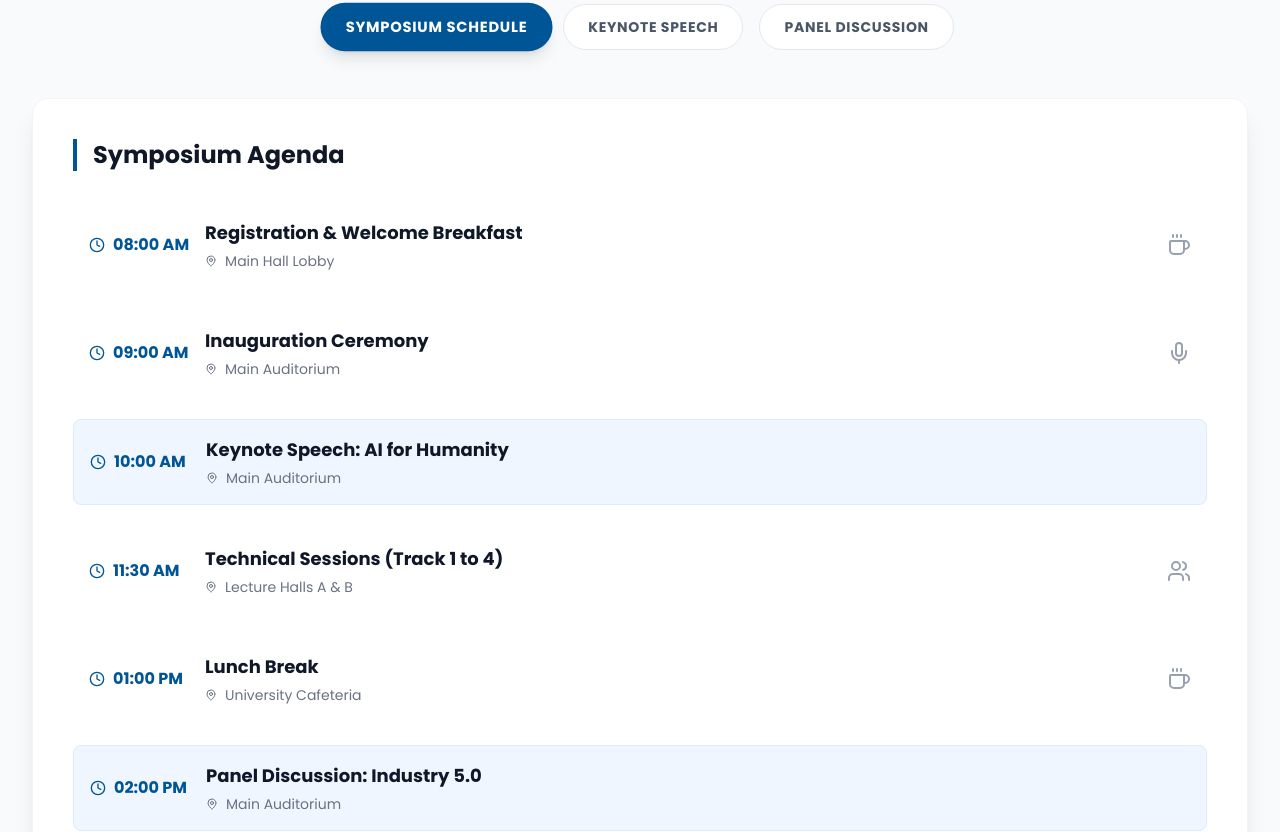
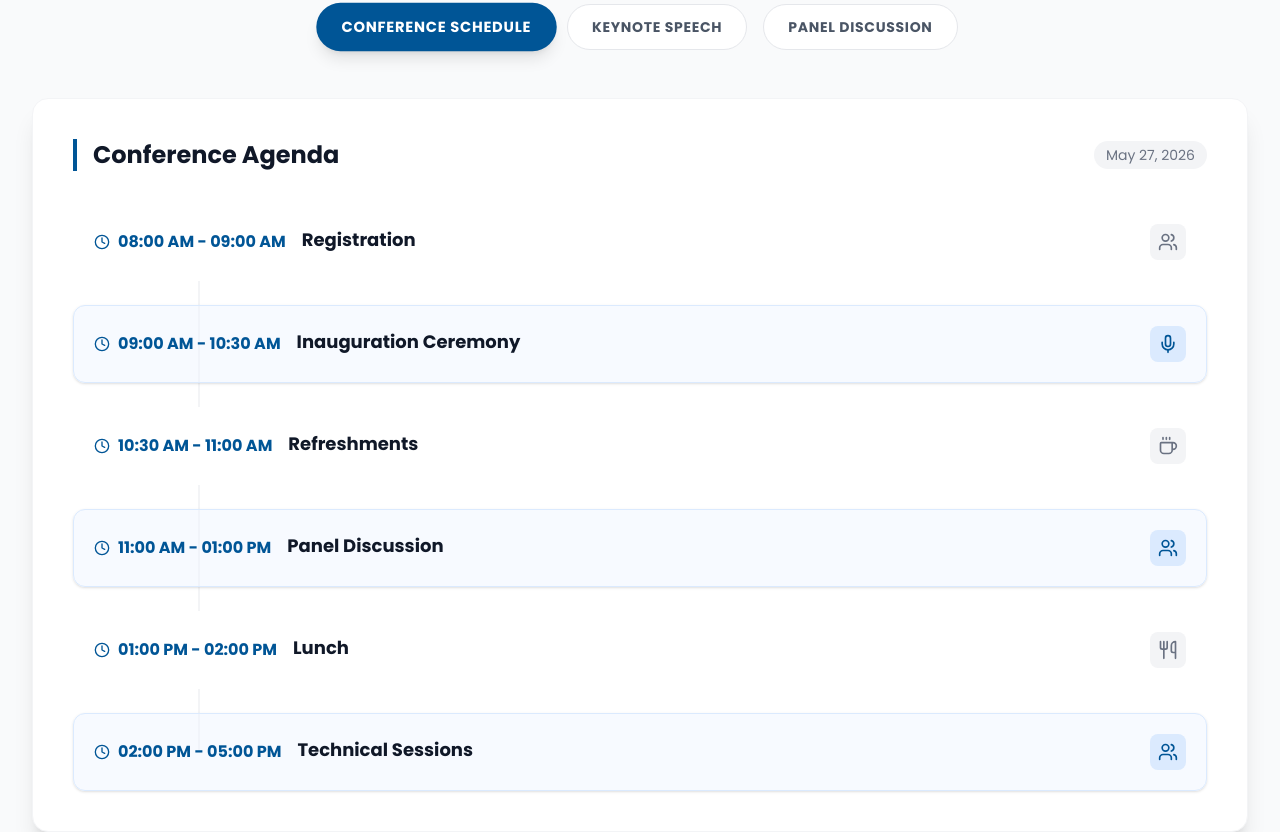
Before and after one commit to geeganage-yeran/Impetus_2026, a React (Vite) app: page /program in a window 1280 px wide. Shown: the part 388-1220 px from the top of the page. Built offline with nearby package versions, Linux system fonts and the light colour scheme.

Commit message:
Update references from "Symposium" to "Conference" across multiple components for consistency; enhance ProgramDetails layout and styling for improved user experience

```diff
--- a/src/components/AboutSection.jsx
+++ b/src/components/AboutSection.jsx
@@ -46,10 +46,10 @@ export default function AboutSection() {
             {/* Updated Text Block */}
             <div className="text-gray-600 text-lg mb-8 leading-relaxed text-justify space-y-4">
               <p>
-                <strong className="text-[#005596]">IMPETUS:</strong> International Symposium on Computing, Engineering, and Technology 2026 is a pioneering academic endeavor by the <span className="font-semibold text-gray-900">Faculty of Applied Sciences, Uva Wellassa University of Sri Lanka</span>, in collaboration with the <span className="font-semibold text-gray-900">IEEE Uva Wellassa University Student Branch</span>.
+                <strong className="text-[#005596]">IMPETUS:</strong> International Conference on Computing, Engineering, and Technology 2026 is a pioneering academic endeavor by the <span className="font-semibold text-gray-900">Faculty of Applied Sciences, Uva Wellassa University of Sri Lanka</span>, in collaboration with the <span className="font-semibold text-gray-900">IEEE Uva Wellassa University Student Branch</span>.
               </p>
               <p>
-                Centered around the theme <em className="text-[#005596] font-medium">"Humanity First: Steering Innovation for Ethical Impact"</em>, the symposium emphasizes ethical, human-centered, and multidisciplinary innovation at Uva Wellassa University and beyond. Adhering to international academic standards and IEEE guidelines, the symposium aims to drive impactful innovation.
+                Centered around the theme <em className="text-[#005596] font-medium">"Humanity First: Steering Innovation for Ethical Impact"</em>, the Conference emphasizes ethical, human-centered, and multidisciplinary innovation at Uva Wellassa University and beyond. Adhering to international academic standards and IEEE guidelines, the Conference aims to drive impactful innovation.
               </p>
             </div>
 
--- a/src/components/Footer.jsx
+++ b/src/components/Footer.jsx
@@ -28,7 +28,7 @@ export default function Footer() {
               </div>
             </Link>
             <p className="text-blue-200/80 text-sm leading-relaxed max-w-sm">
-              International Symposium on Computing, Engineering, and Technology.
+              International Conference on Computing, Engineering, and Technology.
               Fostering innovation and ethical impact through multidisciplinary collaboration.
             </p>
           </div>
--- a/src/components/HeroSection.jsx
+++ b/src/components/HeroSection.jsx
@@ -133,7 +133,7 @@ export default function HeroAndCountdown() {
 
           {/* Subtitle */}
           <p className="text-xl sm:text-2xl md:text-3xl text-white/90 mb-10 font-light max-w-4xl mx-auto leading-relaxed animate-fade-in-up" style={{ animationDelay: '0.1s' }}>
-            International Symposium on Computing,<br className="hidden sm:block" /> Engineering, and Technology
+            International Conference on Computing,<br className="hidden sm:block" /> Engineering, and Technology
           </p>
 
           {/* Description */}
@@ -148,7 +148,7 @@ export default function HeroAndCountdown() {
               <br className="hidden md:block" />
               <span className="text-yellow-300 font-medium text-xl inline-block my-2">"Humanity First: Steering Innovation for Ethical Impact"</span>
               <br className="hidden md:block" />
-              The symposium emphasizes ethical, human-centered, and multidisciplinary innovation at Uva Wellassa University and beyond. Adhering to international academic standards and IEEE guidelines, the symposium aims to drive impactful innovation.
+              The Conference emphasizes ethical, human-centered, and multidisciplinary innovation at Uva Wellassa University and beyond. Adhering to international academic standards and IEEE guidelines, the Conference aims to drive impactful innovation.
             </p>
           </div>
 
--- a/src/components/ImportantDates.jsx
+++ b/src/components/ImportantDates.jsx
@@ -8,7 +8,7 @@ const dates = [
   { day: '27', month: 'Apr 2026', label: 'Author Notification', status: 'upcoming' },
   { day: '27', month: 'Apr 2026', label: 'Regular Reg Opens', sub: 'Until May 20', status: 'upcoming' },
   { day: '10', month: 'May 2026', label: 'Camera Ready', status: 'upcoming' },
-  { day: '27', month: 'May 2026', label: 'Symposium Date', highlight: true, status: 'upcoming' },
+  { day: '27', month: 'May 2026', label: 'Conference Date', highlight: true, status: 'upcoming' },
 ];
 
 export default function ImportantDates() {
--- a/src/components/NavBar.jsx
+++ b/src/components/NavBar.jsx
@@ -28,6 +28,7 @@ export default function Navigation() {
         { path: "/registration", label: "Registration" }
       ]
     },
+    { path : "/program", label: "Program Details" },
     { path: "/committee", label: "Committees" },
     { path: "/contact", label: "Contact Us" },
   ];
--- a/src/pages/Committe.jsx
+++ b/src/pages/Committe.jsx
@@ -241,7 +241,7 @@ export default function Committee() {
             Meet the Team
           </h1>
           <p className="text-gray-600 text-lg max-w-2xl mx-auto leading-relaxed">
-            The dedicated academic and student leaders working behind the scenes to steer innovation and ensure the success of this symposium.
+            The dedicated academic and student leaders working behind the scenes to steer innovation and ensure the success of this Conference.
           </p>
         </div>
 
--- a/src/pages/ProgramDetails.jsx
+++ b/src/pages/ProgramDetails.jsx
@@ -1,15 +1,16 @@
 import React, { useState } from 'react';
-import { Calendar, Clock, MapPin, Users, Mic, Coffee } from 'lucide-react';
+import { Calendar, Clock, MapPin, Users, Mic, Coffee, Utensils } from 'lucide-react';
 import speakerImg from '../assets/speaker.jpg'; // Replace with actual keynote speaker image
+
 export default function ProgramDetails() {
-  const [activeTab, setActiveTab] = useState('symposium');
+  const [activeTab, setActiveTab] = useState('Conference');
 
   const panelists = [
     {
       name: "Dr. Aruna Perera",
       role: "Senior Lecturer - Computer Science",
       org: "Uva Wellassa University",
-      image: "https://ui-avatars.com/api/?name=Aruna+Perera&background=0D8ABC&color=fff" // Replace with real image import
+      image: "https://ui-avatars.com/api/?name=Aruna+Perera&background=0D8ABC&color=fff"
     },
     {
       name: "Ms. Sarah Johnson",
@@ -31,7 +32,6 @@ export default function ProgramDetails() {
     }
   ];
 
-
   return (
     <div className="pt-24 min-h-screen bg-gray-50">
       {/* Page Header */}
@@ -48,7 +48,7 @@ export default function ProgramDetails() {
 
         {/* Navigation Tabs */}
         <div className="flex flex-wrap justify-center gap-4 mb-12">
-          {['symposium', 'keynote', 'panel'].map((tab) => (
+          {['Conference', 'keynote', 'panel'].map((tab) => (
             <button
               key={tab}
               onClick={() => setActiveTab(tab)}
@@ -57,7 +57,7 @@ export default function ProgramDetails() {
                 : 'bg-white text-gray-600 hover:bg-gray-100 border border-gray-200'
                 }`}
             >
-              {tab === 'symposium' ? 'Symposium Schedule' : tab === 'keynote' ? 'Keynote Speech' : 'Panel Discussion'}
+              {tab === 'Conference' ? 'Conference Schedule' : tab === 'keynote' ? 'Keynote Speech' : 'Panel Discussion'}
             </button>
           ))}
         </div>
@@ -65,47 +65,55 @@ export default function ProgramDetails() {
         {/* Content Area */}
         <div className="bg-white rounded-2xl shadow-xl p-6 sm:p-10 border border-gray-100 min-h-[400px]">
 
-          {/* Tab 1: Symposium Schedule */}
-          {activeTab === 'symposium' && (
+          {/* Tab 1: Conference Schedule */}
+          {activeTab === 'Conference' && (
             <div className="animate-fade-in">
-              <h2 className="text-2xl font-bold text-gray-900 mb-8 border-l-4 border-[#005596] pl-4">
-                Symposium Agenda
+              <h2 className="text-2xl font-bold text-gray-900 mb-8 border-l-4 border-[#005596] pl-4 flex items-center justify-between">
+                <span>Conference Agenda</span>
+                <span className="text-sm font-normal text-gray-500 bg-gray-100 px-3 py-1 rounded-full">May 27, 2026</span>
               </h2>
-              <div className="space-y-6">
+
+              <div className="space-y-6 relative">
+                {/* Vertical Line Connector */}
+                <div className="absolute left-[125px] top-4 bottom-4 w-0.5 bg-gray-100 hidden sm:block"></div>
+
                 <ScheduleItem
-                  time="08:00 AM"
-                  title="Registration & Welcome Breakfast"
-                  location="Main Hall Lobby"
+                  time="08:00 AM - 09:00 AM"
+                  title="Registration"
+                  //location="Main Hall Lobby"
+                  icon={Users}
+                />
+                <ScheduleItem
+                  time="09:00 AM - 10:30 AM"
+                  title="Inauguration Ceremony"
+                  //location="Main Auditorium"
+                  icon={Mic}
+                  highlight
+                />
+                <ScheduleItem
+                  time="10:30 AM - 11:00 AM"
+                  title="Refreshments"
+                  //location="Cafeteria Area"
                   icon={Coffee}
                 />
                 <ScheduleItem
-                  time="09:00 AM"
-                  title="Inauguration Ceremony"
-                  location="Main Auditorium"
-                  icon={Mic}
-                />
-                <ScheduleItem
-                  time="10:00 AM"
-                  title="Keynote Speech: AI for Humanity"
-                  location="Main Auditorium"
+                  time="11:00 AM - 01:00 PM"
+                  title="Panel Discussion"
+                  //location="Main Auditorium"
+                  icon={Users}
                   highlight
                 />
                 <ScheduleItem
-                  time="11:30 AM"
-                  title="Technical Sessions (Track 1 to 4)"
-                  location="Lecture Halls A & B"
-                  icon={Users}
+                  time="01:00 PM - 02:00 PM"
+                  title="Lunch"
+                  //location="University Cafeteria"
+                  icon={Utensils}
                 />
                 <ScheduleItem
-                  time="01:00 PM"
-                  title="Lunch Break"
-                  location="University Cafeteria"
-                  icon={Coffee}
-                />
-                <ScheduleItem
-                  time="02:00 PM"
-                  title="Panel Discussion: Industry 5.0"
-                  location="Main Auditorium"
+                  time="02:00 PM - 05:00 PM"
+                  title="Technical Sessions"
+                  //location="Lecture Halls A, B, C & D"
+                  icon={Users}
                   highlight
                 />
               </div>
@@ -133,7 +141,7 @@ export default function ProgramDetails() {
                 {/* Speaker Info Column */}
                 <div className="w-full md:w-2/3">
                   <span className="inline-block px-3 py-1 bg-blue-100 text-[#005596] rounded-full text-xs font-bold mb-4">
-                    10:00 AM - 11:00 AM
+                    Keynote Session
                   </span>
 
                   <h2 className="text-3xl font-bold text-gray-900 mb-2">Prof. John Doe</h2>
@@ -155,7 +163,7 @@ export default function ProgramDetails() {
             <div className="animate-fade-in">
               <div className="text-center mb-12">
                 <span className="inline-block py-1 px-3 rounded-full bg-blue-100 text-blue-700 text-xs font-bold uppercase tracking-wider mb-2">
-                  02:00 PM - 04:00 PM
+                  11:00 AM - 01:00 PM
                 </span>
                 <h2 className="text-3xl font-bold text-gray-900 mb-4">
                   Topic: The Future of Sustainable Tech
@@ -220,17 +228,24 @@ export default function ProgramDetails() {
 // Helper Component for Schedule Items
 function ScheduleItem({ time, title, location, icon: Icon, highlight }) {
   return (
-    <div className={`flex flex-col sm:flex-row items-start sm:items-center gap-4 p-4 rounded-lg transition-colors ${highlight ? 'bg-blue-50 border border-blue-100' : 'hover:bg-gray-50'}`}>
-      <div className="min-w-[100px] font-bold text-[#005596] flex items-center gap-2">
-        <Clock className="w-4 h-4" /> {time}
+    <div className={`relative z-10 flex flex-col sm:flex-row items-start sm:items-center gap-4 p-5 rounded-xl transition-all duration-300 ${highlight ? 'bg-blue-50/50 border border-blue-100 shadow-sm' : 'bg-white hover:bg-gray-50 border border-transparent'}`}>
+      <div className="min-w-[140px] font-bold text-[#005596] flex items-center gap-2 bg-white/80 px-3 py-1 rounded-md shadow-sm border border-gray-100 sm:bg-transparent sm:shadow-none sm:border-0 sm:p-0">
+        <Clock className="w-4 h-4" />
+        <span className="text-sm sm:text-base">{time}</span>
       </div>
+
       <div className="flex-grow">
         <h4 className="font-bold text-gray-900 text-lg">{title}</h4>
         <div className="flex items-center gap-2 text-gray-500 text-sm mt-1">
-          <MapPin className="w-3 h-3" /> {location}
+          {/* <MapPin className="w-3 h-3" /> {location} */}
         </div>
       </div>
-      {Icon && <Icon className="w-6 h-6 text-gray-400 hidden sm:block" />}
+
+      {Icon && (
+        <div className={`p-2 rounded-lg ${highlight ? 'bg-blue-100 text-[#005596]' : 'bg-gray-100 text-gray-500'}`}>
+          <Icon className="w-5 h-5" />
+        </div>
+      )}
     </div>
   );
 }
```
